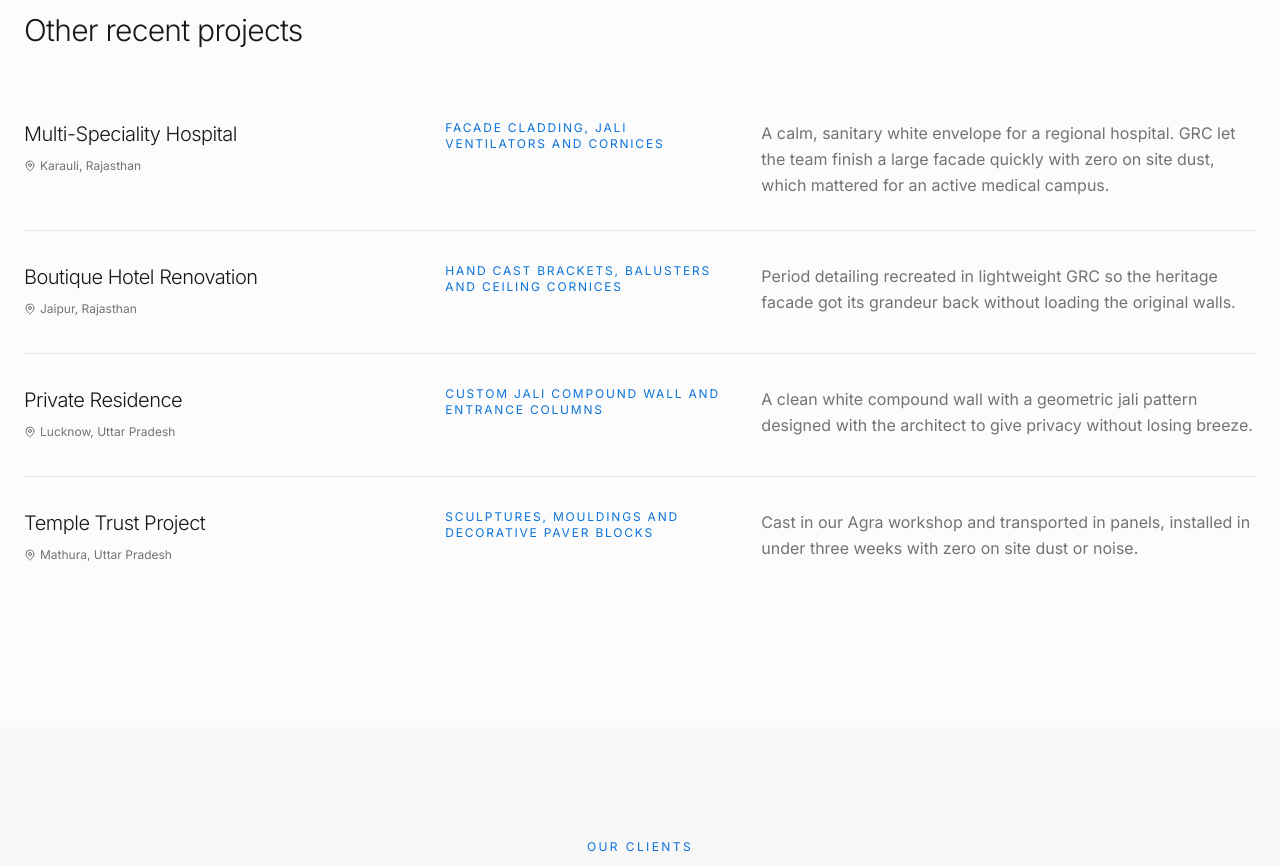
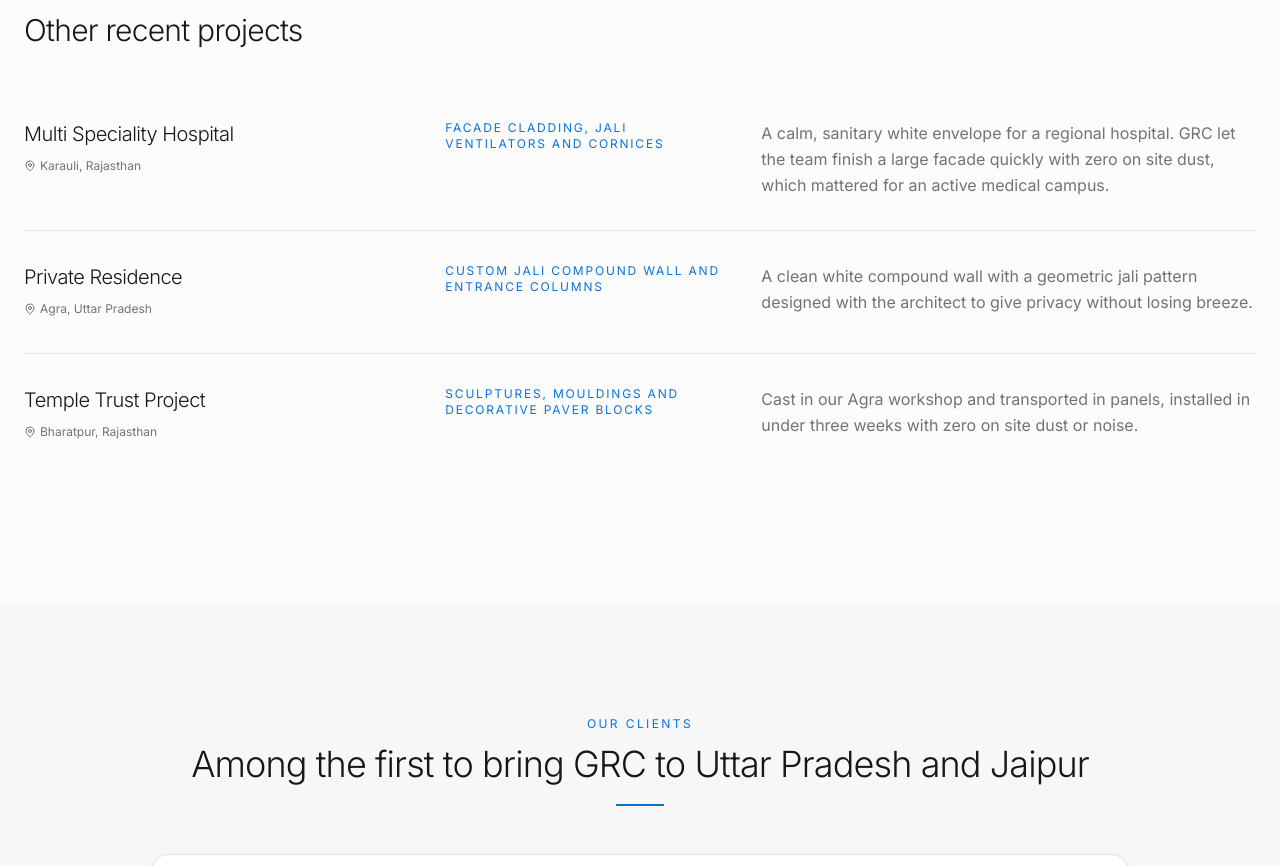
Before and after one commit to priyansha00/distro-content-view, a React (Vite) app: page / in a window 1280 px wide. Shown: the part 6580-7446 px from the top of the page. Built offline with nearby package versions, Linux system fonts and the light colour scheme.

Commit message:
Changes
Co-authored-by: priyansha00 <90974301+priyansha00@users.noreply.github.com>

```diff
--- a/src/components/site/Projects.tsx
+++ b/src/components/site/Projects.tsx
@@ -91,29 +91,22 @@ const sculptures = [
 
 const otherProjects = [
   {
-    name: "Multi-Speciality Hospital",
+    name: "Multi Speciality Hospital",
     location: "Karauli, Rajasthan",
     scope: "Facade cladding, jali ventilators and cornices",
     blurb:
       "A calm, sanitary white envelope for a regional hospital. GRC let the team finish a large facade quickly with zero on site dust, which mattered for an active medical campus.",
   },
   {
-    name: "Boutique Hotel Renovation",
-    location: "Jaipur, Rajasthan",
-    scope: "Hand cast brackets, balusters and ceiling cornices",
-    blurb:
-      "Period detailing recreated in lightweight GRC so the heritage facade got its grandeur back without loading the original walls.",
-  },
-  {
     name: "Private Residence",
-    location: "Lucknow, Uttar Pradesh",
+    location: "Agra, Uttar Pradesh",
     scope: "Custom jali compound wall and entrance columns",
     blurb:
       "A clean white compound wall with a geometric jali pattern designed with the architect to give privacy without losing breeze.",
   },
   {
     name: "Temple Trust Project",
-    location: "Mathura, Uttar Pradesh",
+    location: "Bharatpur, Rajasthan",
     scope: "Sculptures, mouldings and decorative paver blocks",
     blurb:
       "Cast in our Agra workshop and transported in panels, installed in under three weeks with zero on site dust or noise.",
```
